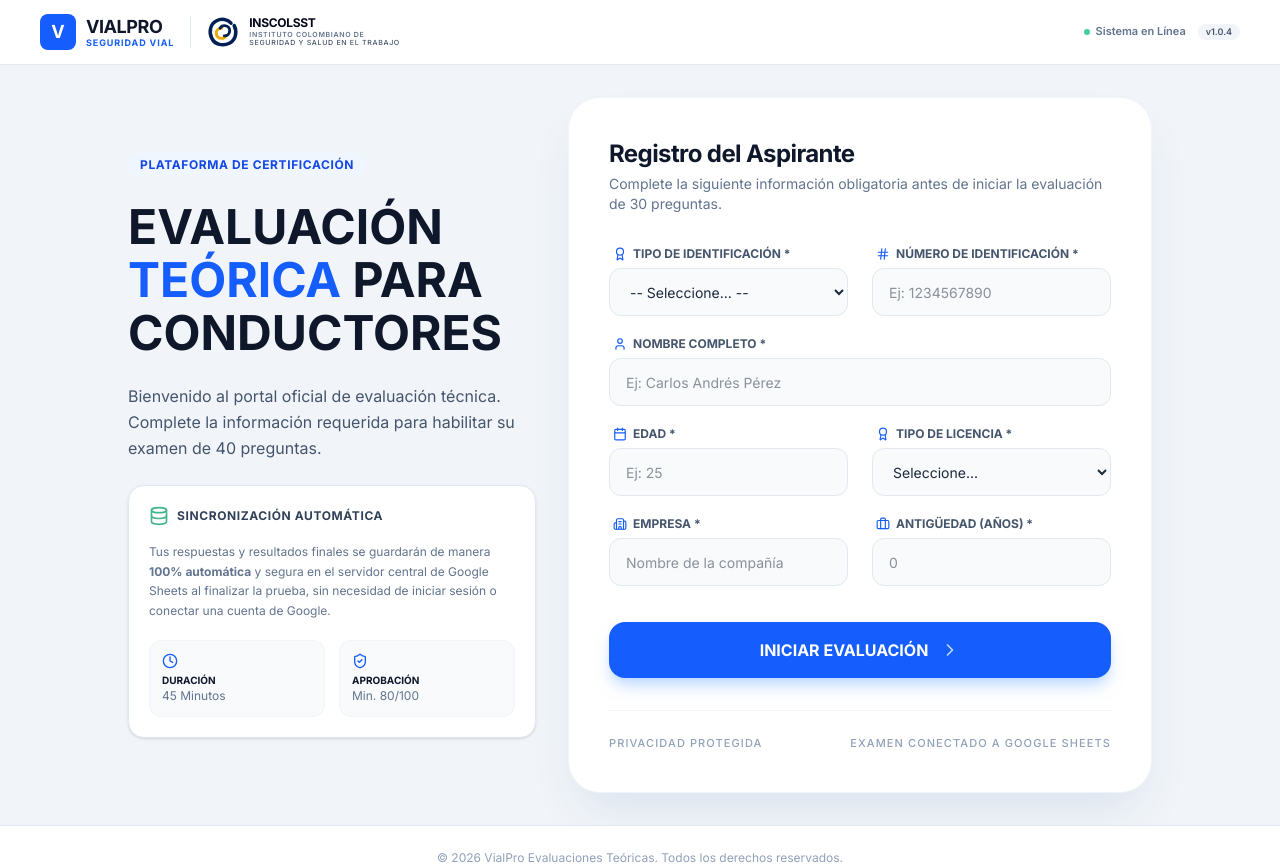
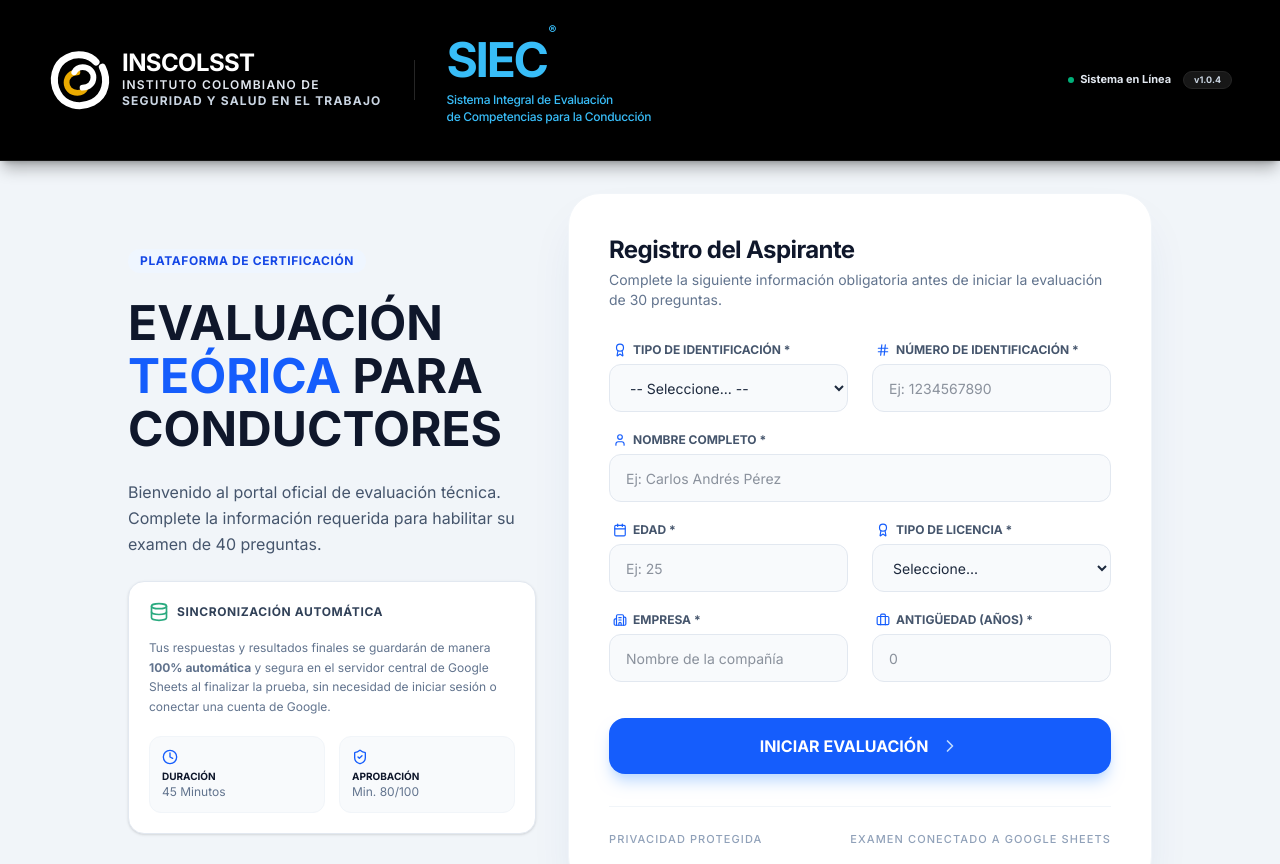
Before and after one commit to Davidcurso1/EV-TEO-CP, a React (Vite) app: page / in a window 1280 px wide. Shown: the top 864 px of the page. Built offline with nearby package versions, Linux system fonts and the light colour scheme.

Commit message:
feat: add SIEC brand identity and co-branding
Integrate the SIEC logo component across the header and results page to align with the new brand identity. Update global footer and styling to reflect the INSCOLSST and SIEC co-branding partnership.

```diff
--- a/src/App.tsx
+++ b/src/App.tsx
@@ -13,6 +13,7 @@ import {
   Database
 } from "lucide-react";
 import Header from "./components/Header";
+import SiecLogo from "./components/SiecLogo";
 import RegistrationForm from "./components/RegistrationForm";
 import ExamSession from "./components/ExamSession";
 import ExamResultCard from "./components/ExamResultCard";
@@ -303,7 +304,7 @@ export default function App() {
 
       {/* Sleek Global Footer */}
       <footer className="p-6 text-center text-slate-400 text-xs border-t border-slate-200 bg-white print:hidden">
-        © 2026 VialPro Evaluaciones Teóricas. Todos los derechos reservados.
+        © 2026 INSCOLSST - SIEC Sistema Integral de Evaluación de Competencias para la Conducción. Todos los derechos reservados.
       </footer>
     </div>
   );
--- a/src/components/ExamResultCard.tsx
+++ b/src/components/ExamResultCard.tsx
@@ -23,6 +23,7 @@ import {
 } from "lucide-react";
 import { UserRegistration, AnswerDetail, ExamResult, SyncStatus } from "../types";
 import InscolsstLogo from "./InscolsstLogo";
+import SiecLogo from "./SiecLogo";
 
 interface ExamResultCardProps {
   registration: UserRegistration;
@@ -415,11 +416,15 @@ export default function ExamResultCard({
             </div>
           </div>
 
-          {/* Co-Branded Official Seal of INSCOLSST & VialPro */}
-          <div className="border-t border-slate-100 pt-5 mt-6 pb-2 text-center flex flex-col items-center justify-center bg-slate-50/50 -mx-6 px-6 border-b rounded-b-3xl">
-            <InscolsstLogo size="sm" variant="full" className="justify-center" />
-            <p className="text-[9px] text-slate-400 font-bold uppercase mt-3 tracking-widest">
-              Entidad de Co-Certificación Autorizada
+          {/* Co-Branded Official Seal of INSCOLSST & SIEC */}
+          <div className="border-t border-slate-100 pt-5 mt-6 pb-4 text-center flex flex-col items-center justify-center bg-slate-50/50 -mx-6 px-6 border-b rounded-b-3xl gap-4">
+            <div className="flex flex-col sm:flex-row items-center justify-center gap-6">
+              <InscolsstLogo size="sm" variant="full" />
+              <div className="h-6 w-[1px] bg-slate-300 hidden sm:block"></div>
+              <SiecLogo size="sm" variant="dark" align="center" className="!py-0" />
+            </div>
+            <p className="text-[9px] text-slate-400 font-bold uppercase tracking-widest leading-none">
+              Entidades de Certificación Autorizadas
             </p>
           </div>
 
--- a/src/components/Header.tsx
+++ b/src/components/Header.tsx
@@ -3,40 +3,30 @@
  * SPDX-License-Identifier: Apache-2.0
  */
 
-import { ShieldCheck, Car } from "lucide-react";
 import InscolsstLogo from "./InscolsstLogo";
+import SiecLogo from "./SiecLogo";
 
 export default function Header() {
   return (
-    <header className="bg-white border-b border-slate-200 px-4 sm:px-10 py-3.5 flex flex-col sm:flex-row items-center justify-between gap-3.5 w-full print:hidden">
-      <div className="flex items-center gap-4">
-        {/* VialPro Branding */}
-        <div className="flex items-center gap-2.5">
-          <div className="w-9 h-9 bg-blue-600 rounded-lg flex items-center justify-center text-white font-black text-lg font-sans">
-            V
-          </div>
-          <div>
-            <h1 className="text-base sm:text-lg font-black tracking-tight text-slate-900 uppercase leading-none pb-0.5">VialPro</h1>
-            <p className="text-[9px] text-blue-600 font-bold tracking-widest uppercase leading-none">Seguridad Vial</p>
-          </div>
-        </div>
+    <header className="bg-black border-b border-neutral-900 px-6 sm:px-12 py-7 sm:py-9 flex flex-col lg:flex-row items-center justify-between gap-6 w-full print:hidden shadow-lg shadow-black/30 transition-all">
+      <div className="flex flex-col sm:flex-row items-center gap-6 sm:gap-8 justify-center lg:justify-start w-full lg:w-auto">
+        {/* Co-Branding INSCOLSST - Prominent, double-sized, and light variant */}
+        <InscolsstLogo size="lg" variant="light" className="flex shrink-0" />
 
-        {/* Divider line */}
-        <div className="h-8 w-[1px] bg-slate-200 hidden md:block"></div>
+        {/* Vertical divider visible on sm and up */}
+        <div className="h-10 w-[1px] bg-neutral-800 hidden sm:block"></div>
 
-        {/* Co-Branding INSCOLSST */}
-        <InscolsstLogo size="sm" className="hidden md:flex" />
+        {/* SIEC Logo - Light Blue, on the same line */}
+        <SiecLogo size="md" variant="light-blue" align="left" className="shrink-0" />
       </div>
 
-      <div className="flex items-center justify-between md:justify-end w-full md:w-auto gap-4 text-xs sm:text-sm font-medium text-slate-500 border-t border-slate-100 pt-2.5 md:pt-0 md:border-t-0">
-        <InscolsstLogo size="sm" className="md:hidden" />
-
-        <div className="flex items-center gap-3 shrink-0">
+      <div className="flex items-center justify-between lg:justify-end w-full lg:w-auto gap-4 text-xs sm:text-sm font-medium text-slate-300 border-t border-neutral-900 pt-4 lg:pt-0 lg:border-t-0">
+        <div className="flex items-center gap-3 ml-auto shrink-0">
           <span className="flex items-center gap-1.5">
-            <span className="w-1.5 h-1.5 rounded-full bg-emerald-500 animate-pulse"></span>
-            <span className="text-[11px] font-semibold text-slate-500">Sistema en Línea</span>
+            <span className="w-1.5 h-1.5 rounded-full bg-emerald-400 animate-pulse"></span>
+            <span className="text-[11px] font-bold text-slate-200">Sistema en Línea</span>
           </span>
-          <span className="px-2 py-0.5 bg-slate-100 rounded-full text-[9px] font-semibold text-slate-600">v1.0.4</span>
+          <span className="px-2.5 py-0.5 bg-neutral-900 text-slate-300 rounded-full text-[9px] font-bold border border-neutral-800">v1.0.4</span>
         </div>
       </div>
     </header>
--- a/src/components/InscolsstLogo.tsx
+++ b/src/components/InscolsstLogo.tsx
@@ -35,6 +35,8 @@ export default function InscolsstLogo({ className = "", variant = "full", size =
   // Blue: #002366 or deep navy blue
   // Yellow: #FFA500 or bright amber gold
 
+  const primaryColor = variant === "light" ? "#FFFFFF" : "#001F54";
+
   return (
     <div className={`flex items-center gap-2.5 ${className}`}>
       {/* Precision Interlocking Crescent SVG Icon */}
@@ -45,10 +47,10 @@ export default function InscolsstLogo({ className = "", variant = "full", size =
         xmlns="http://www.w3.org/2000/svg"
         id="inscolsst-icon-svg"
       >
-        {/* Outer Circular Navy Blue Bracket */}
+        {/* Outer Circular Navy Blue/White Bracket */}
         <path
           d="M 85,30 C 95,50 90,75 70,85 C 50,95 25,90 15,70 C 5,50 10,25 30,15 C 45,7 65,10 75,22"
-          stroke="#001F54"
+          stroke={primaryColor}
           strokeWidth="11"
           strokeLinecap="round"
         />
@@ -61,10 +63,10 @@ export default function InscolsstLogo({ className = "", variant = "full", size =
           strokeLinecap="round"
         />
 
-        {/* Inner Right Crescent Link (Navy Blue) - Interlocking */}
+        {/* Inner Right Crescent Link (Navy Blue/White) - Interlocking */}
         <path
           d="M 54,62 C 64,62 71,55 71,46 C 71,37 64,30 54,30 C 47,30 43,34 41,38"
-          stroke="#001F54"
+          stroke={primaryColor}
           strokeWidth="9"
           strokeLinecap="round"
         />
--- /dev/null
+++ b/src/components/SiecLogo.tsx
@@ -0,0 +1,69 @@
+/**
+ * @license
+ * SPDX-License-Identifier: Apache-2.0
+ */
+
+interface SiecLogoProps {
+  className?: string;
+  size?: "sm" | "md" | "lg" | "xl";
+  variant?: "dark" | "light-blue";
+  align?: "left" | "center";
+}
+
+export default function SiecLogo({ className = "", size = "md", variant = "light-blue", align = "left" }: SiecLogoProps) {
+  // Map sizes to Tailwind font sizes and spacing
+  const sizeClasses = {
+    sm: {
+      container: "gap-0.5",
+      title: "text-2xl font-black tracking-tighter",
+      trademark: "text-[8px] -top-1.5 ml-0.5",
+      subtitle: "text-[8px] sm:text-[9px] leading-tight font-bold mt-0.5 max-w-[200px]"
+    },
+    md: {
+      container: "gap-1",
+      title: "text-4xl sm:text-5xl font-black tracking-tighter",
+      trademark: "text-[12px] -top-3 ml-0.5",
+      subtitle: "text-[11px] sm:text-[12px] leading-snug font-extrabold mt-1 max-w-[280px]"
+    },
+    lg: {
+      container: "gap-1.5",
+      title: "text-5xl sm:text-6xl font-black tracking-tighter",
+      trademark: "text-[15px] -top-4 ml-1",
+      subtitle: "text-[12px] sm:text-[14px] leading-snug font-extrabold mt-1.5 max-w-[340px]"
+    },
+    xl: {
+      container: "gap-2",
+      title: "text-6xl sm:text-7xl font-black tracking-tighter",
+      trademark: "text-[18px] -top-5 ml-1",
+      subtitle: "text-[14px] sm:text-[16px] leading-snug font-black mt-2 max-w-[400px]"
+    }
+  }[size];
+
+  const colorHex = variant === "light-blue" ? "#38bdf8" : "#001F54";
+  const alignClass = align === "center" ? "items-center text-center" : "items-start text-left";
+
+  return (
+    <div className={`flex ${align === "center" ? "justify-center" : "justify-start"} ${className}`} id="siec-logo-root">
+      {/* Container aligned as requested */}
+      <div className={`flex flex-col ${alignClass} ${sizeClasses.container}`} id="siec-logo-inner-wrapper">
+        {/* Main "SIEC®" Heading */}
+        <h2
+          className={`${sizeClasses.title} font-sans font-black uppercase leading-none select-none relative flex items-start`}
+          style={{ color: colorHex }}
+        >
+          SIEC
+          <span className={`${sizeClasses.trademark} font-bold relative font-sans`}>®</span>
+        </h2>
+
+        {/* Precise Subtitle Layout replicating the attached logo image */}
+        <div
+          className={`${sizeClasses.subtitle} font-sans font-medium select-none tracking-tight`}
+          style={{ color: colorHex }}
+        >
+          <span className="block leading-tight">Sistema Integral de Evaluación</span>
+          <span className="block leading-tight mt-0.5">de Competencias para la Conducción</span>
+        </div>
+      </div>
+    </div>
+  );
+}
```
